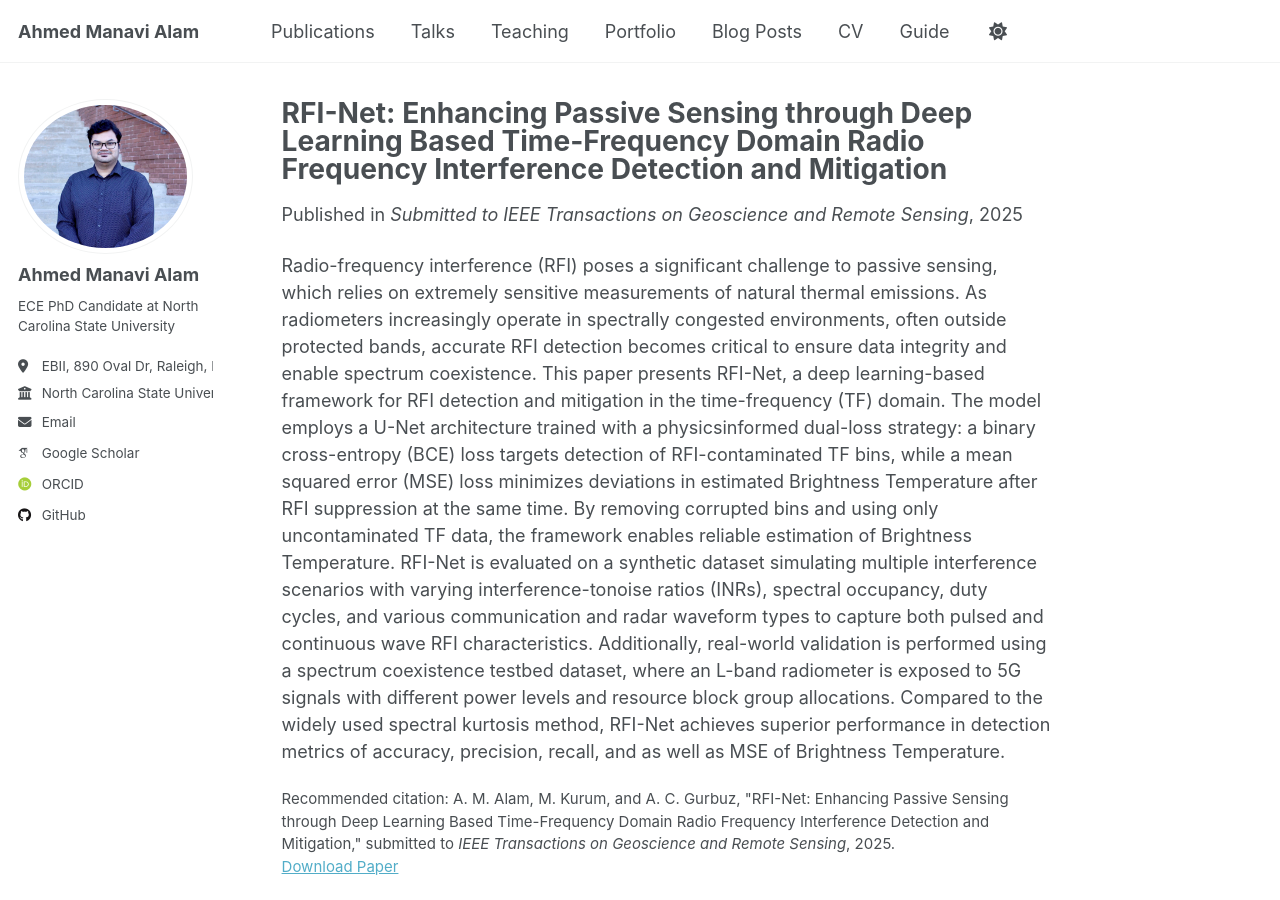
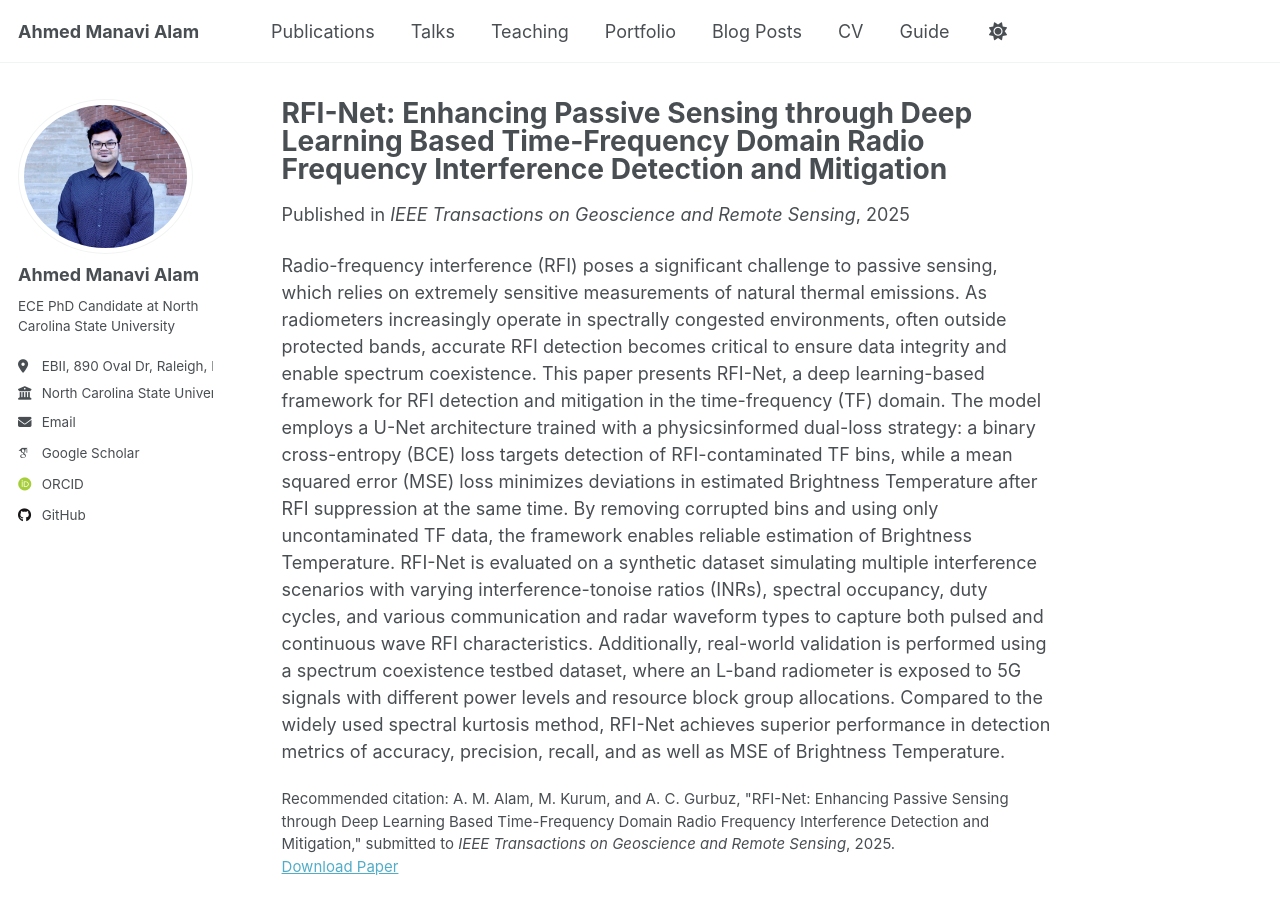
Before and after one commit to ahmed-manavi/ahmed-manavi.github.io, a Jekyll site: the page built from _publications/2025-rfinet.md, in a window 1280 px wide and 900 px high. Built offline with Jekyll 4.4.1, drawn with Linux system fonts in a browser that asks for light colours; some web fonts are replaced.

Commit message:
Update 2025-rfinet.md

```diff
--- a/_publications/2025-rfinet.md
+++ b/_publications/2025-rfinet.md
@@ -4,8 +4,8 @@ collection: publications
 category: manuscripts
 permalink: /publication/2025-rfinet
 excerpt: 'RFI-Net: A deep learning-based approach for robust time-frequency domain RFI detection and mitigation in passive sensing systems.'
-date: 2025-01-01
-venue: 'Submitted to IEEE Transactions on Geoscience and Remote Sensing'
+date: 2025-08-01
+venue: 'IEEE Transactions on Geoscience and Remote Sensing'
 paperurl: https://www.techrxiv.org/users/948591/articles/1318270-rfi-net-enhancing-passive-sensing-through-deep-learning-based-time-frequency-domain-radio-frequency-interference-detection-and-mitigation
 citation: 'A. M. Alam, M. Kurum, and A. C. Gurbuz, "RFI-Net: Enhancing Passive Sensing through Deep Learning Based Time-Frequency Domain Radio Frequency Interference Detection and Mitigation," submitted to <i>IEEE Transactions on Geoscience and Remote Sensing</i>, 2025.'
 ---
```
